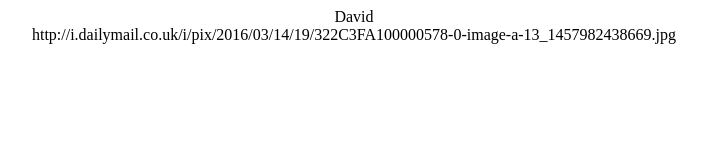
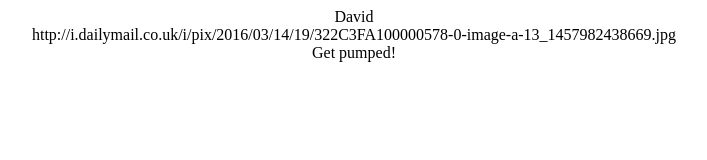
Before and after one commit to JackBrasesco/brrrrrrrra, a plain HTML site: page index.html in a window 1280 px wide. Shown: the whole page, without its empty margins (286-993 px from the left). Drawn offline with nearby package versions, Linux system fonts and the light colour scheme.

Commit message:
Classadoo autocommit

```diff
--- a/script.js
+++ b/script.js
@@ -8,6 +8,8 @@ var person = {
 
 var display = $("#display");
 var display2 = $("#display2");
+var display3 = $("#display3");
+
 
 var name = person.name;
 var picture = person.representation;
@@ -16,7 +18,7 @@ var catc = person.catchphrase;
 function drawPerson(person) {
   display.html(name)
   display2.html(picture)
-//  display.html(catc)
+  display3.html(catc)
 }
 
 drawPerson(person)
```
Also changed, not shown: index.html (+1 -1 lines).
